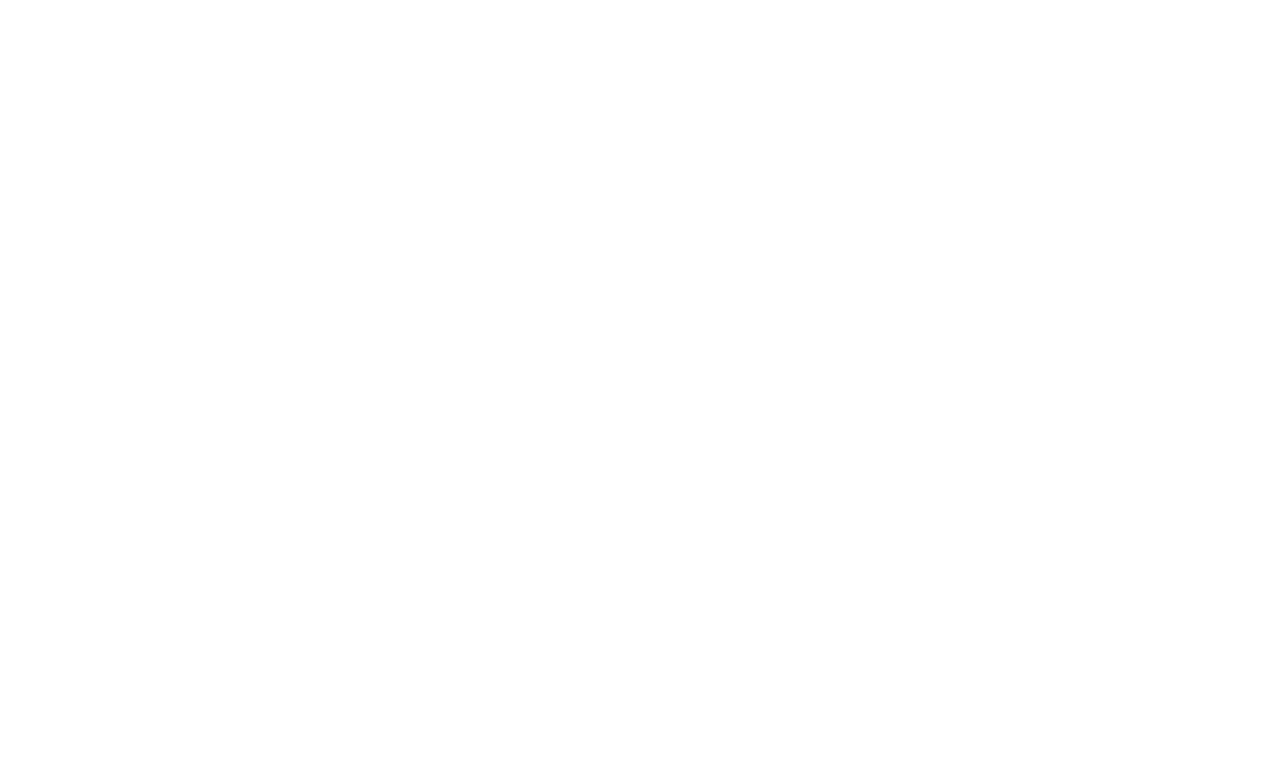
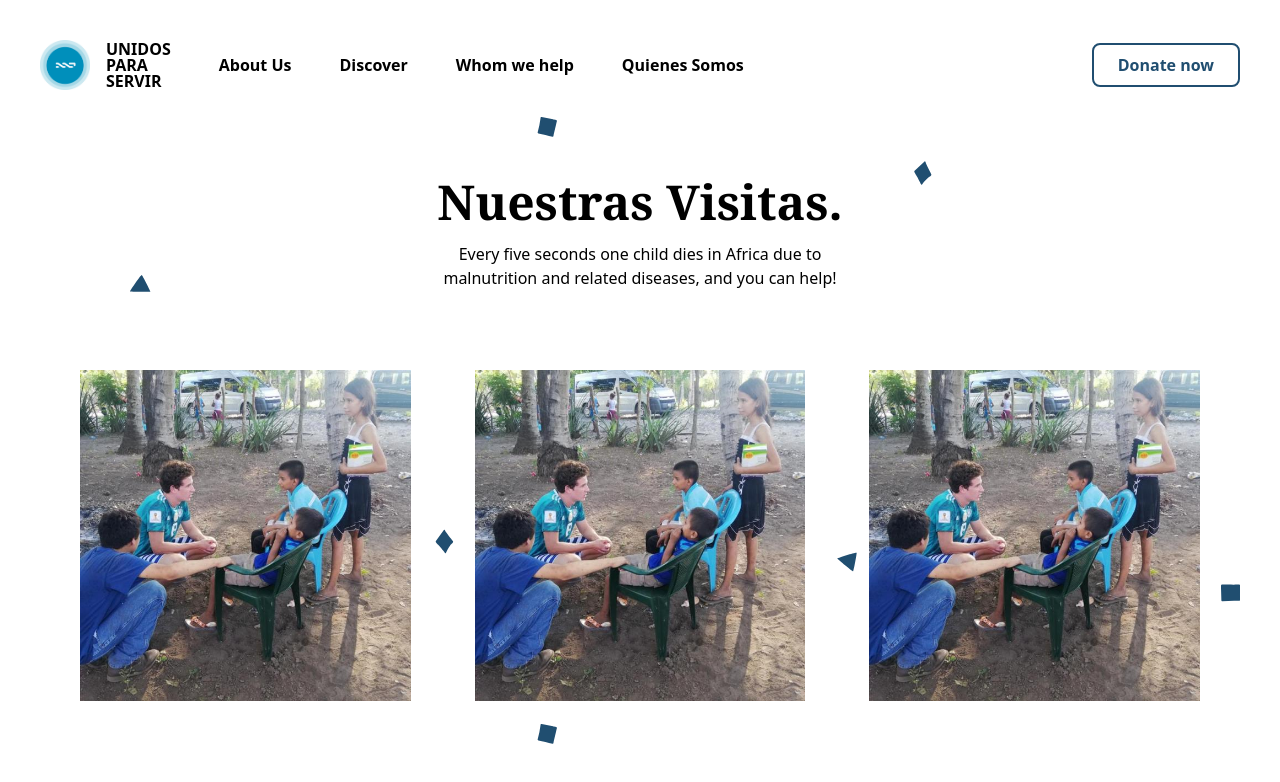
Before and after one commit to mauricio-b-mossi/unidos-para-servir, a Next.js app: page /visitas in a window 1280 px wide. Shown: the top 782 px of the page. Built offline with nearby package versions, Linux system fonts and the light colour scheme.

Commit message:
changed layout of mission and vision and of the ayudanos page

```diff
--- a/components/Ayudar.js
+++ b/components/Ayudar.js
@@ -1,17 +1,36 @@
 import React from 'react'
 import Image from 'next/image'
-import TextHero from "./TextBody";
+import TextBody from "./TextBody";
+import TextStacked from './TextStacked';
 
 export default function Ayudar() {
     return (
       <div className="flex justify-center items-center h-auto w-full p-4 sm:p-6 md:p-8 lg:p-10  ">
         <div className="flex flex-col lg:grid lg:grid-cols-2 justify-center items-center min-h-screen max-w-7xl  gap-4 pt-12 border-t-2">
           {/* Image */}
-          <div className="col-span-2 flex flex-col justify-center items-center lg:col-span-1">
-            <Image src="/jXe.jpeg" width={600} height={450} />
+          <div className="col-span-2  lg:col-span-1">
+            <div className='lg:hidden'>
+              <div className="text-blue-700 uppercase">
+                NECESITAMOS TU AYUDA
+              </div>
+              {/* Title */}
+              <div className="flex-col text-2xl md:text-3xl 2xl:text-5xl font-serif font-semibold lg:leading-snug">
+                <h3 className="max-w-md">¿Como nos puedes ayudar?</h3>
+              </div>
+            </div>
+
+            <div className="flex flex-col justify-center items-center pt-4">
+              <Image src="/jXe.jpeg" width={600} height={450} />
+            </div>
           </div>
           {/* Text */}
-          <TextHero />
+          <TextStacked
+            heading={"NECESITAMOS TU AYUDA"}
+            title={"¿Como nos puedes ayudar?"}
+            description={
+              "Puedes darnos tu tiempo y habilidades registrándote como voluntario. O puedes ayudar en esta gran labor donando."
+            }
+          />
         </div>
       </div>
     );
--- a/components/MisionYVision.js
+++ b/components/MisionYVision.js
@@ -1,6 +1,6 @@
 import React from 'react'
 import Image from 'next/image'
-import TextHero from "./TextBody";
+import TextBody from "./TextBody";
 
 
 export default function MisionYVision() {
@@ -8,7 +8,13 @@ export default function MisionYVision() {
       <div className="flex justify-center items-center h-auto w-full p-4 sm:p-6 md:p-8 lg:p-10 ">
         <div className="flex flex-col lg:grid lg:grid-cols-2 justify-center items-center min-h-screen max-w-7xl gap-4 pt-12 border-t-2">
           {/* Text */}
-          <TextHero />
+          <TextBody
+            heading={"NUESTRA MISIÓN Y VISIÓN"}
+            title={"“No esperemos que algo cambie, hagamos el cambio nosotros”"}
+            description={
+              "Ser agentes de cambio en estos momentos de dificultad. Además, evangelizar, crecer en virtudes y ayudar a los mas necesitados con nuestras distinciones e inspiraciones. Crear conciencia en nosotros y en quienes nos rodean que, con nuestros valores, habilidades y principios, todos podemos ayudar a los demás y encontrar en esto la felicidad."
+            }
+          />
           {/* Image */}
           <div className="flex flex-col justify-center items-center col-span-2 lg:col-span-1">
             <Image src="/jXe.jpeg" width={600} height={450} />
--- a/components/Nav.js
+++ b/components/Nav.js
@@ -1,6 +1,7 @@
 import React from "react";
 import Image from "next/image";
 import Donate from "./Donate";
+import Link from "next/link";
 
 export default function Nav() {
 
@@ -9,6 +10,8 @@ export default function Nav() {
       {/* Logo and items div */}
       <div className="flex justify-center items-center space-x-12">
         {/* Image */}
+        <Link href="/">
+          <a>
             <div className="flex justify-center items-center space-x-4">
               <Image src="/dummylogo.png" width={50} height={50} />
               <div className="flex-col font-bold uppercase leading-4 ">
@@ -17,6 +20,9 @@ export default function Nav() {
                 <h4>servir</h4>
               </div>
             </div>
+          </a>
+        </Link>
+
         {/* Links */}
         <div className="hidden lg:flex space-x-12 font-semibold">
           <p>About Us</p>
@@ -28,7 +34,6 @@ export default function Nav() {
 
       {/* Donate button div */}
       <Donate />
-
     </div>
   );
 }
--- a/components/NuestrasVisitas.js
+++ b/components/NuestrasVisitas.js
@@ -25,6 +25,7 @@ export default function NuestrasVisitas() {
 
         {/* Card Slider Of Visits */}
         <div className="grid grid-cols-3 justify-center items-center gap-16">
+
           <Swiper visitas={ visitas }/>
           <SwiperMobile visitas={ visitas }/>
 
--- a/components/TextBody.js
+++ b/components/TextBody.js
@@ -1,33 +1,23 @@
 import React from "react";
 
-export default function TextHero() {
+export default function TextBody({title, description, heading}) {
   return (
     <div className="flex justify-center items-center col-span-2 lg:col-span-1">
-      <div className="flex-col justify-center items-center space-y-8">
+      <div className="relative flex-col justify-center items-center space-y-8">
+        <div className="absolute top-0 left-2 text-blue-700 uppercase">
+          {heading}
+        </div>
         {/* Title */}
-        <div className="flex-col text-3xl lg:text-5xl font-serif font-semibold lg:leading-snug">
-          <h3 className="max-w-md">
-            A world where no child&apos;s life is torn apart by war.
-          </h3>
+
+        <div className="flex-col text-3xl 2xl:text-5xl font-serif font-semibold lg:leading-snug">
+          <h3 className="max-w-md">{title}</h3>
         </div>
 
         {/* Description */}
         <div className="max-w-md">
-          <p>
-            Every five seconds one child dies in Africa due to malnutrition and
-            related diseases, and you can help!
-          </p>
+          <p>{description}</p>
         </div>
 
-        {/* Buttons */}
-        <div className="flex justify-start items-center space-x-8">
-          <div className="px-6 py-2 bg-white text-main-blue border-2 border-main-blue rounded-lg font-bold hover:bg-main-blue hover:text-white animate-pulse">
-            <h3>Donate now</h3>
-          </div>
-          <div className="flex justify-center items-center space-x-2 font-semibold">
-            <h3>Discover</h3> <span className="text-lg font-black ">↓</span>
-          </div>
-        </div>
       </div>
     </div>
   );
--- /dev/null
+++ b/components/TextStacked.js
@@ -0,0 +1,33 @@
+import React from "react";
+
+export default function TextStacked({title, description, heading}) {
+  return (
+    <div className="flex justify-center items-center col-span-2 lg:col-span-1">
+      <div className="relative flex-col justify-center items-center space-y-8">
+
+          <div className="hidden lg:block absolute top-0 left-2 text-blue-700 uppercase">
+            {heading}
+          </div>
+          {/* Title */}
+          <div className="hidden lg:block flex-col text-3xl 2xl:text-5xl font-serif font-semibold lg:leading-snug">
+            <h3 className="max-w-md">{title}</h3>
+          </div>
+
+        {/* Description */}
+        <div className="max-w-md flex flex-col justify-center items-center text-center space-y-4 lg:text-lg">
+          <p>{description}</p>
+          <div className="text-blue-500 font-semibold text-lg text-center hover:text-red-500">
+            + Dona Aqui
+          </div>
+        </div>
+
+        <div className="max-w-md flex flex-col justify-center items-center text-center space-y-4 lg:text-lg">
+          <p>{description}</p>
+          <div className="text-blue-500 font-semibold text-lg text-center hover:text-red-500">
+            + Se Parte
+          </div>
+        </div>
+      </div>
+    </div>
+  );
+}
--- a/pages/visitas/index.js
+++ b/pages/visitas/index.js
@@ -1,9 +1,62 @@
-import React from 'react'
+import React from "react";
+import Link from "next/link";
+import Visita from "../../components/Visita";
+import Nav from "../../components/Nav";
 
 export default function index() {
-    return (
-        <div>
+  return (
+    <div className=" min-h-screen w-full p-4 sm:p-6 md:p-8 lg:p-10">
+      <Nav />
+      <div
+        id="bg-blue"
+        className="flex justify-center items-center h-auto  w-full p-4 sm:p-6 md:p-8 lg:p-10 "
+      >
+        <div className="flex flex-col justify-start items-center max-w-7xl  space-y-20">
+          {/* Title */}
+          <div className="flex flex-col justify-center items-center space-y-4">
+            <div className="flex-col text-3xl lg:text-5xl font-serif font-semibold leading-snug pt-12">
+              <h3 className="max-w-md text-center">Nuestras Visitas.</h3>
+            </div>
+            <div className="max-w-md text-center">
+              <p>
+                Every five seconds one child dies in Africa due to malnutrition
+                and related diseases, and you can help!
+              </p>
+            </div>
+          </div>
 
+          {/* Card Slider Of Visits */}
+          <div className="grid grid-cols-3 justify-center items-center gap-16">
+            <Visita
+              key={1}
+              date={"01.11.2021"}
+              title={"Visita El Espino"}
+              description={
+                "Hoy visitamos el espino con la ayuda de fundacion mano amiga"
+              }
+              image={"/jXev1.jpeg"}
+            />
+            <Visita
+              key={2}
+              date={"01.11.2021"}
+              title={"Visita El Espino"}
+              description={
+                "Hoy visitamos el espino con la ayuda de fundacion mano amiga"
+              }
+              image={"/jXev1.jpeg"}
+            />
+            <Visita
+              key={3}
+              date={"01.11.2021"}
+              title={"Visita El Espino"}
+              description={
+                "Hoy visitamos el espino con la ayuda de fundacion mano amiga"
+              }
+              image={"/jXev1.jpeg"}
+            />
+          </div>
         </div>
-    )
+      </div>
+    </div>
+  );
 }
```
Also changed, not shown: 2 other files (tests, documents, lock files or other folders). Lines whose indentation alone changed are shown as unchanged.
